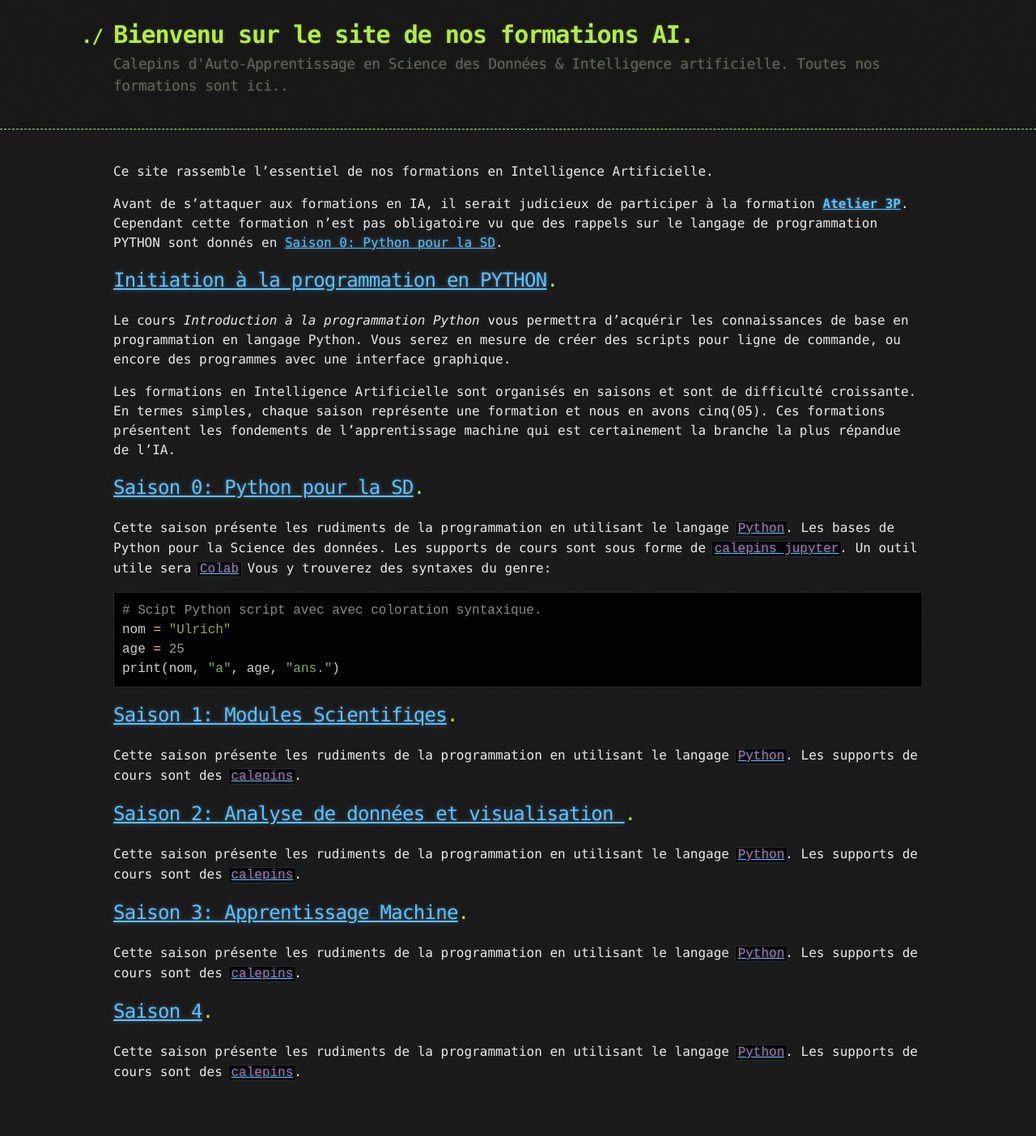
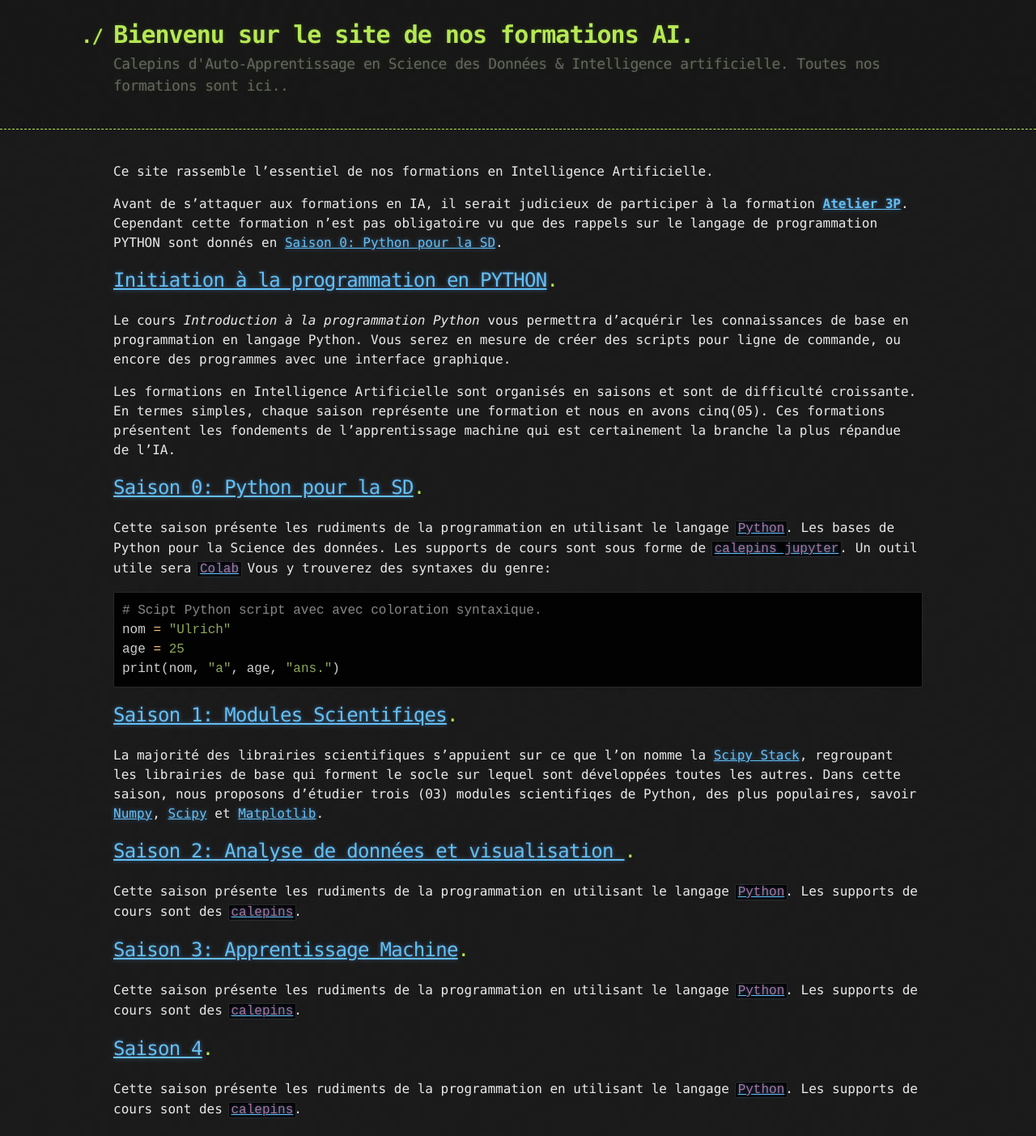
Before and after one commit to ai-technipreneurs/Nos-Formations-AI, a Jekyll site: the page built from index.md, in a window 1280 px wide. Shown: the whole page at 81% size. Built offline with Jekyll 4.4.1, drawn with Linux system fonts in a browser that asks for light colours; before the commit the page ends 1357 px from its top, so only the background shows below that.

Commit message:
Update index.md

```diff
--- a/index.md
+++ b/index.md
@@ -30,8 +30,7 @@ print(nom, "a", age, "ans.")
 
 
 ## [Saison 1: Modules Scientifiqes](./saison-1.html).
-Cette saison présente les rudiments de la programmation en utilisant le langage [`Python`](./another-page.html). Les supports de cours sont des
-[`calepins`](./another-page.html).
+La majorité des librairies scientifiques s'appuient sur ce que l'on nomme la [Scipy Stack](https://www.scipy.org/stackspec.html), regroupant les librairies de base qui forment le socle sur lequel sont développées toutes les autres. Dans cette saison, nous proposons d’étudier trois (03) modules scientifiqes de Python, des plus populaires, savoir [Numpy](http://www.numpy.org/), [Scipy](http://docs.scipy.org/doc/scipy/reference/) et [Matplotlib](http://matplotlib.org/).
 
 
 
```
